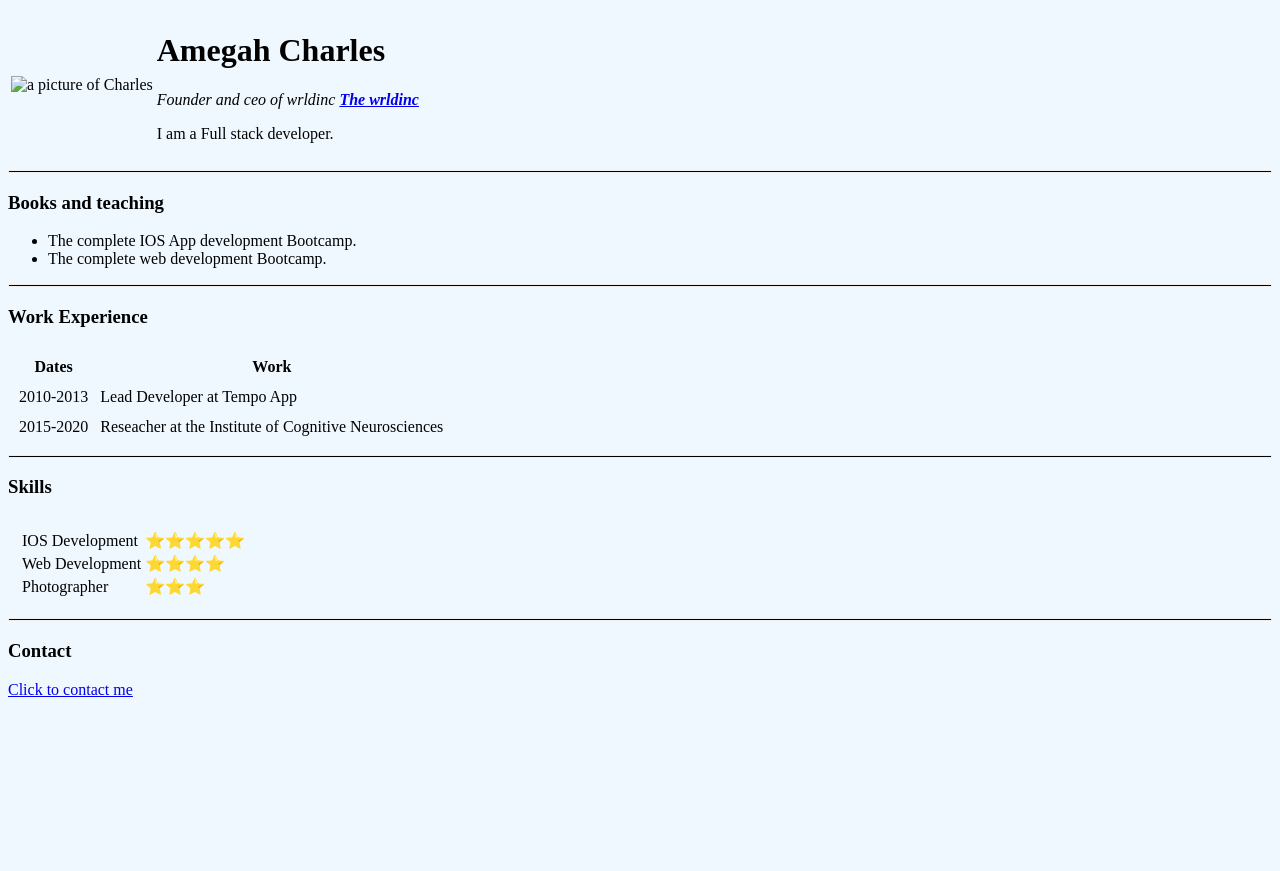
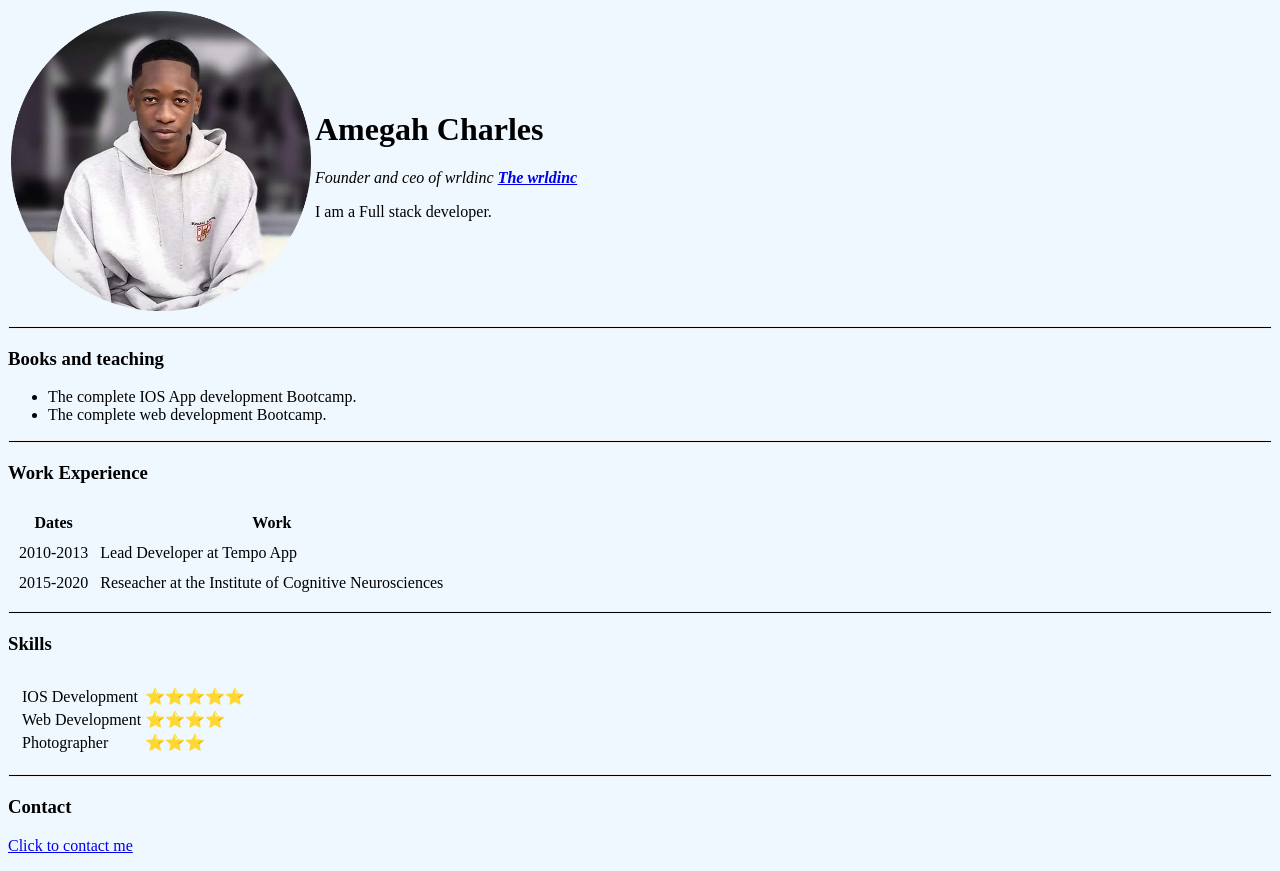
Before and after one commit to amegahcharles/cv, a plain HTML site: page index.html in a window 1280 px wide. Before the commit the page ends 800 px from the top, so only its background shows below. Drawn offline with Linux system fonts and the light colour scheme.

Commit message:
Update index.html

```diff
--- a/index.html
+++ b/index.html
@@ -27,7 +27,7 @@
   </body>
     <table cellspacing"10">
     <tr>
-        <td><img src="../HTML - Personal Site/images/img12345.png" alt="a picture of Charles"></td>
+        <td><img src="../images/img12345.png" alt="a picture of Charles"></td>
         <td><h1>Amegah Charles</h1>
         <p><em>Founder and ceo of wrldinc <strong><a href="https//WWW.wrldinc.com">The wrldinc</a></strong></em></p>
         <p>I am a Full stack developer.</h3></p></td>
```
